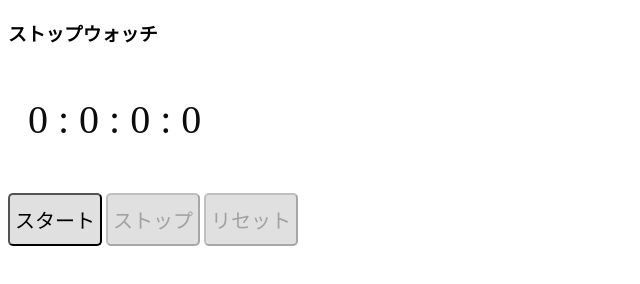
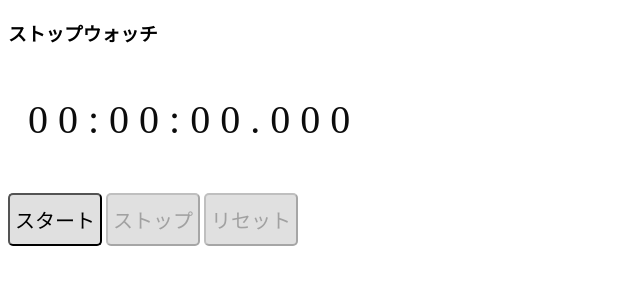
Before and after one commit to saki-pg/stopwatch, a plain HTML site: page index.html in a window 1280 px wide. Shown: the whole page, without its empty margins (0-640 px from the left). Drawn offline with nearby package versions, Linux system fonts and the light colour scheme.

Commit message:
カウント訂正と、00:00:00.000表記に変更しました

```diff
--- a/index.html
+++ b/index.html
@@ -12,7 +12,7 @@
 
  <!-- ここに記述していきましょう！ -->
 
- <div id="stop_watch">0:0:0:0</div>
+ <div id="stop_watch">00:00:00.000</div>
  <button id="start" ><a>スタート</a></button>
  <button id="stop" disabled><a>ストップ</a></button>
  <button id="clear" disabled><a>リセット</a></button>
```
